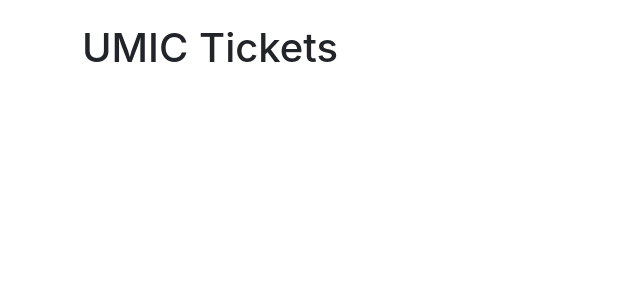
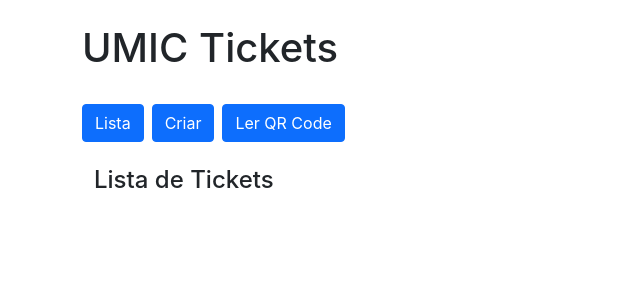
Before and after one commit to umic-labs/qrcomer, a React (Create React App) app: page / in a window 1280 px wide. Shown: the top 300 px of the page, without its empty margins (0-640 px from the left). Built offline with nearby package versions, Linux system fonts and the light colour scheme.

Commit message:
Adiciona sistema de rotas

```diff
--- a/src/App.js
+++ b/src/App.js
@@ -1,7 +1,25 @@
+import React, { useState } from "react";
+import CreateTicket from "./pages/create-ticket";
+import ListTickets from "./pages/list-tickets";
+import ReadTicket from "./pages/read-ticket";
+
 function App() {
+  const [currentPage, setCurrentPage] = useState("list");
+
   return (
     <div className="container pt-4">
       <h1>UMIC Tickets</h1>
+      <br/>
+      <button className="btn btn-primary me-2" onClick={() => setCurrentPage("list")}>Lista</button>
+      <button className="btn btn-primary me-2" onClick={() => setCurrentPage("create")}>Criar</button>
+      <button className="btn btn-primary me-2" onClick={() => setCurrentPage("read")}>Ler QR Code</button>
+      <br/>
+      {
+        currentPage === "list" ? <ListTickets/> :
+        currentPage === "create" ? <CreateTicket/> :
+        currentPage === "read" ? <ReadTicket/> :
+        null
+      }
     </div>
   );
 }
--- /dev/null
+++ b/src/pages/create-ticket.js
@@ -0,0 +1,9 @@
+function CreateTicket() {
+    return (
+      <div className="container pt-4">
+        <h4>Criar Ticket</h4>
+      </div>
+    );
+  }
+
+  export default CreateTicket;
--- /dev/null
+++ b/src/pages/list-tickets.js
@@ -0,0 +1,9 @@
+function ListTickets() {
+    return (
+      <div className="container pt-4">
+        <h4>Lista de Tickets</h4>
+      </div>
+    );
+  }
+
+  export default ListTickets;
--- /dev/null
+++ b/src/pages/read-ticket.js
@@ -0,0 +1,9 @@
+function ReadTicket() {
+    return (
+      <div className="container pt-4">
+        <h4>Read Ticket</h4>
+      </div>
+    );
+  }
+
+  export default ReadTicket;
```
